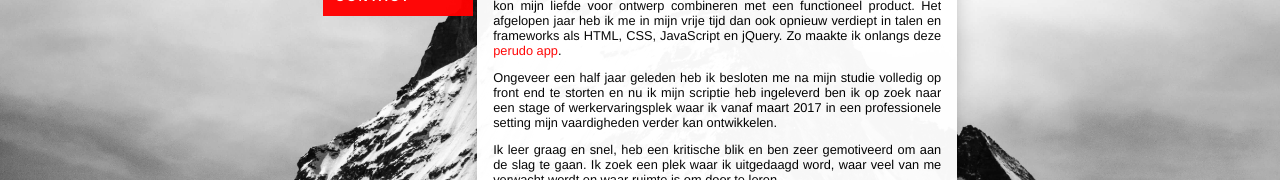
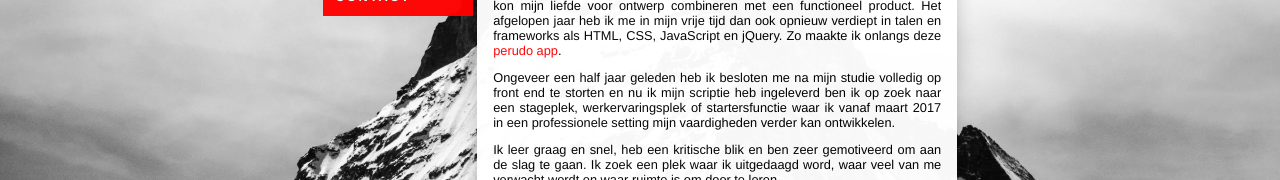
Before and after one commit to FlopieUtd/cv, a plain HTML site: page index.htm in a window 1280 px wide. Both pictures are taken after a click on the element "MOTIVATIE". Shown: the part 301-481 px from the top of the page. Drawn offline with nearby package versions, Linux system fonts and the light colour scheme.

Commit message:
startersfunctie

```diff
--- a/index.htm
+++ b/index.htm
@@ -38,7 +38,7 @@
 					<div id="motivatie" class="page">
 						<h1>motivatie</h1>
 						<p>Dankzij een cursus <i>Webdesign</i> aan de Rijksuniversiteit Groningen kwam ik in 2012 voor het eerst in aanraking met HTML en CSS. Voor deze cursus schreef ik mijn eerste website, een simpele portfolio&shy;site waar geen enkele regel Javascript aan te pas kwam. Toch vond ik het coderen iets magisch hebben: ik kon mijn liefde voor ontwerp combineren met een functioneel product. Het afgelopen jaar heb ik me in mijn vrije tijd dan ook opnieuw verdiept in talen en frameworks als HTML, CSS, JavaScript en jQuery. Zo maakte ik onlangs deze <a href="https://flopieutd.github.io/perudo/" target="_blank">perudo app</a>.</p>
-						<p>Ongeveer een half jaar geleden heb ik besloten me na mijn studie volledig op front end te storten en nu ik mijn scriptie heb ingeleverd ben ik op zoek naar een stage of werkervarings&shy;plek waar ik vanaf maart 2017 in een professionele setting mijn vaardig&shy;heden verder kan ontwikkelen. </p>
+						<p>Ongeveer een half jaar geleden heb ik besloten me na mijn studie volledig op front end te storten en nu ik mijn scriptie heb ingeleverd ben ik op zoek naar een stageplek, werkervarings&shy;plek of startersfunctie waar ik vanaf maart 2017 in een professionele setting mijn vaardig&shy;heden verder kan ontwikkelen. </p>
 						<p>Ik leer graag en snel, heb een kritische blik en ben zeer gemotiveerd om aan de slag te gaan. Ik zoek een plek waar ik uitgedaagd word, waar veel van me verwacht wordt en waar ruimte is om door te leren.</p>
 						<p>Ik ga graag met u in gesprek om te kijken of ik voor uw bedrijf van toegevoegde waarde kan zijn. Hopelijk tot snel!</p>
 					</div>
```
